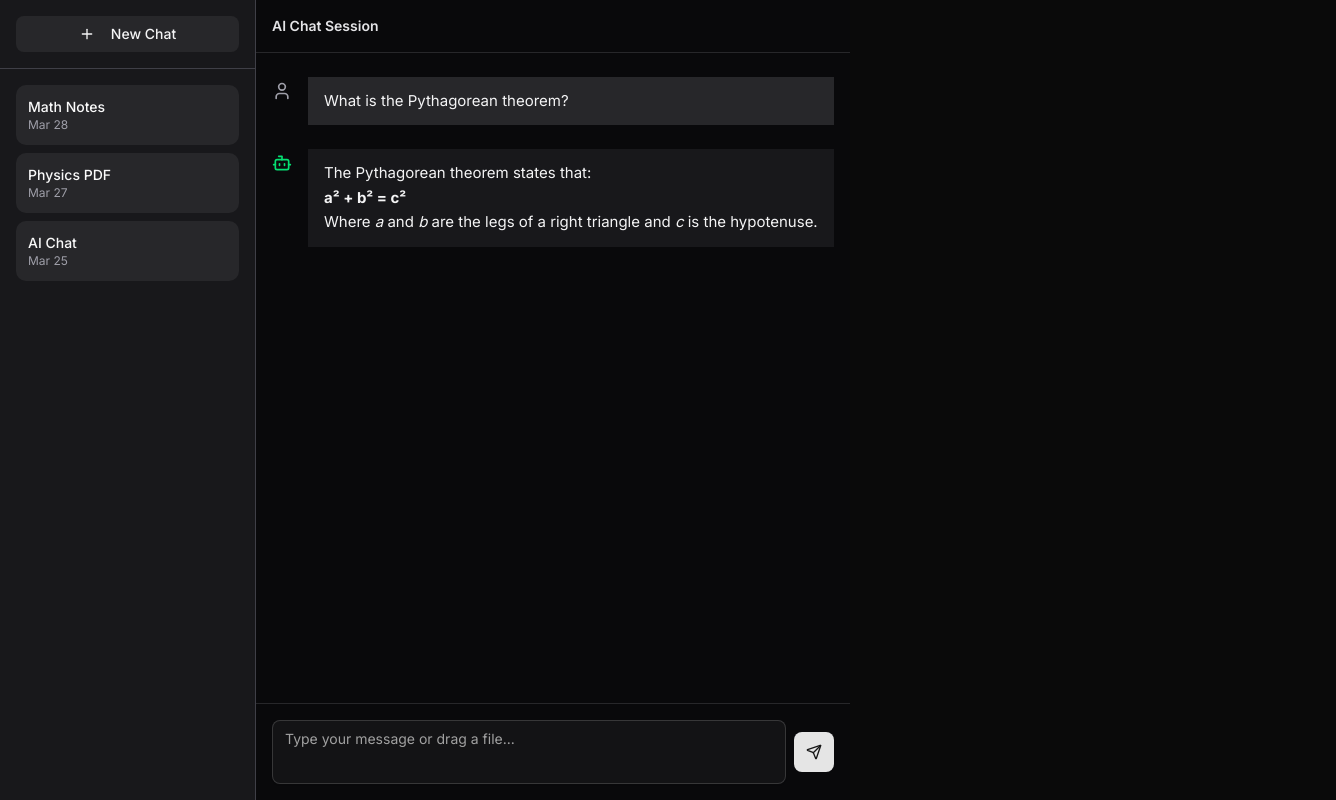
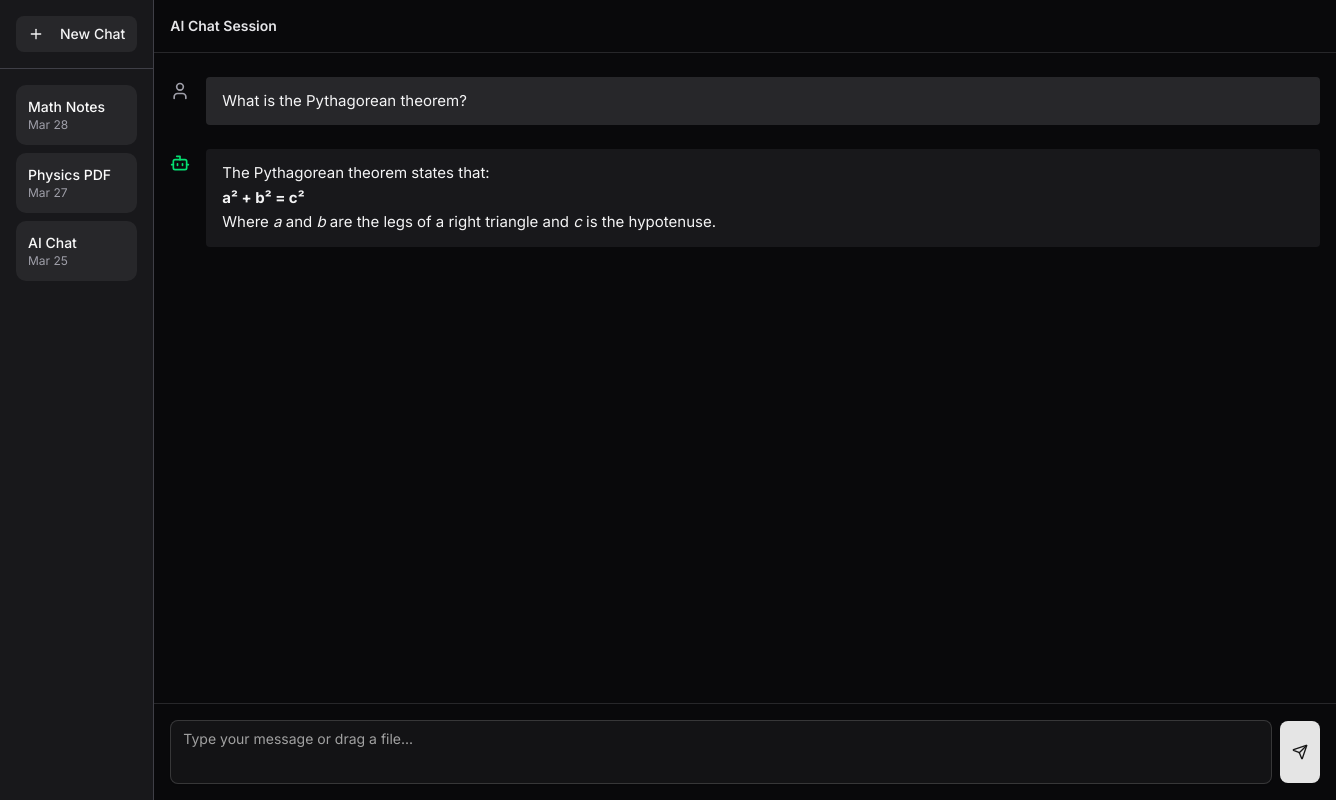
Before and after one commit to sprwoo/2blue2brown, a Next.js app in the folder frontend/: page / in a window 1280 px wide. Shown: the whole page, 1336 px wide, since content can reach past the window. Built offline with nearby package versions, Linux system fonts and the light colour scheme.

Commit message:
add css stuff

```diff
--- a/frontend/app/layout.tsx
+++ b/frontend/app/layout.tsx
@@ -2,17 +2,21 @@ import "./globals.css";
 import type { Metadata } from "next";
 import { Inter } from "next/font/google";
 
-const inter = Inter({ subsets: ["latin"] });
+const inter = Inter({ subsets: ["latin"], display: "swap" });
 
 export const metadata: Metadata = {
-  title: "Chat App",
+  title: "Manim Visualization Chat",
   description: "Chat interface with file uploads",
 };
 
-export default function RootLayout({ children }: { children: React.ReactNode }) {
+export default function RootLayout({
+  children,
+}: {
+  children: React.ReactNode;
+}) {
   return (
     <html lang="en" className="dark">
-      <body className={`${inter.className} bg-background text-foreground`}>
+      <body className={`bg-background text-foreground ${inter.className}`}>
         {children}
       </body>
     </html>
--- a/frontend/components/ChatWindow.tsx
+++ b/frontend/components/ChatWindow.tsx
@@ -101,7 +101,7 @@ export default function ChatWindow() {
               )}
             </div>
             <div
-              className={`flex-1 px-4 py-3 text-[15px] leading-relaxed break-words overflow-x-hidden ${
+              className={`flex-1 px-4 py-3 text-[15px] leading-relaxed break-words rounded overflow-x-hidden ${
                 msg.sender === "user"
                   ? "bg-zinc-800 text-zinc-100"
                   : "bg-zinc-900 text-zinc-100"
@@ -184,8 +184,7 @@ export default function ChatWindow() {
           </div>
         )}
 
-        {/* Input and Send */}
-        <div className="flex items-center gap-2">
+        <div className="flex items-center justify-between gap-2 w-[1150px]">
           <Textarea
             placeholder="Type your message or drag a file..."
             className="flex-1 resize-none h-10"
@@ -199,7 +198,7 @@ export default function ChatWindow() {
               }
             }}
           />
-          <Button onClick={handleSend} className="h-10 px-4">
+          <Button onClick={handleSend} className="h-[62px] cursor-pointer px-4">
             <Send className="h-4 w-4" />
           </Button>
         </div>
```
